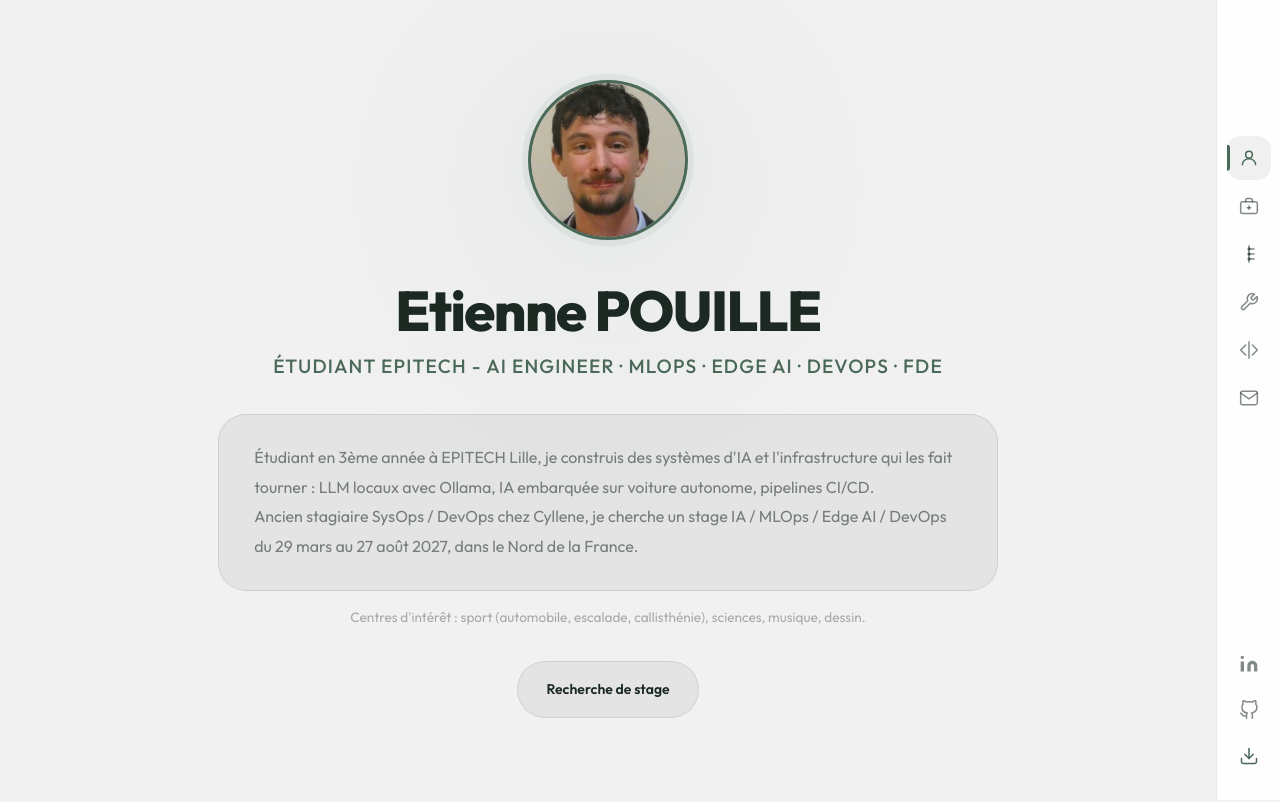
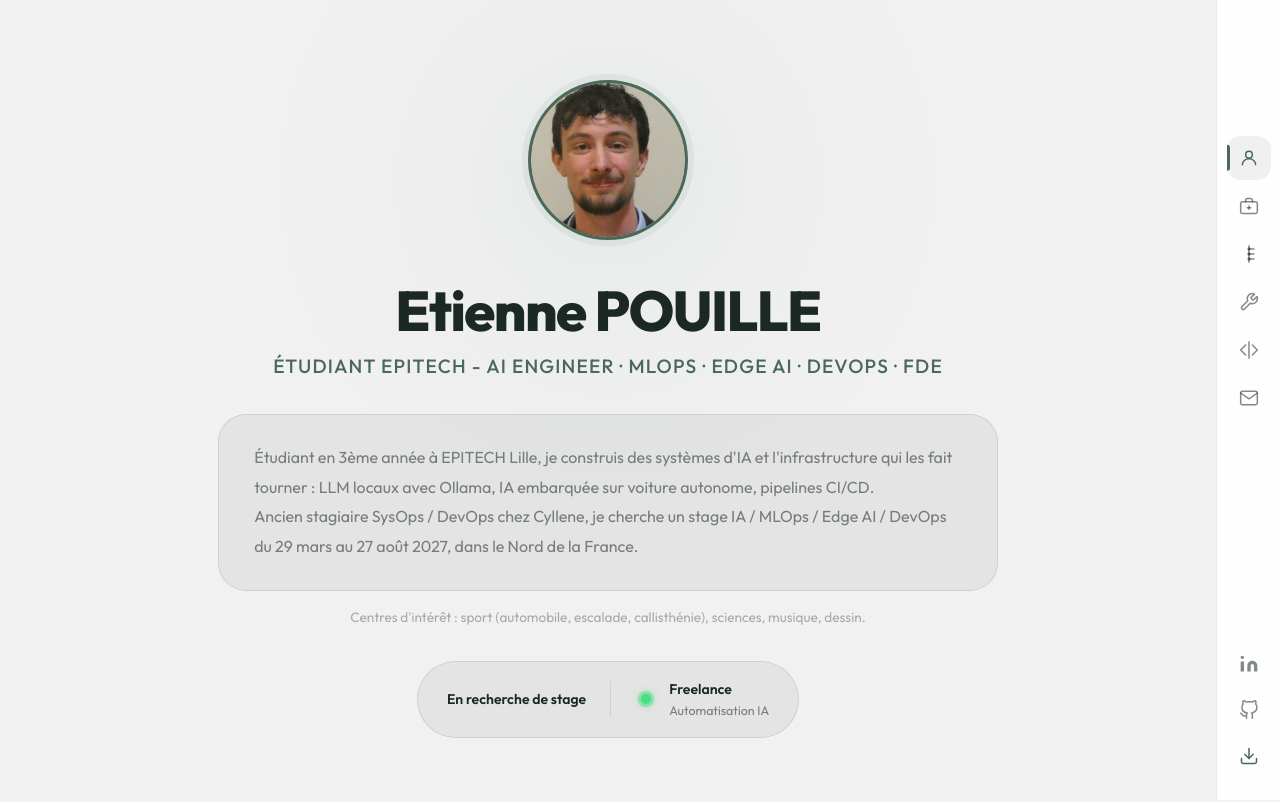
Before and after one commit to EtienneP-26/MonPortfolio, a React (Vite) app: page / in a window 1280 px wide. Shown: the top 802 px of the page. Built offline with nearby package versions, Linux system fonts and the light colour scheme.

Commit message:
feat(hero): restore freelance status (AI automation) next to internship search

```diff
--- a/src/data/portfolio.js
+++ b/src/data/portfolio.js
@@ -71,14 +71,14 @@ Ancien stagiaire SysOps / DevOps chez Cyllene, je cherche un stage IA / MLOps /
   phone: '06.24.37.79.40',
   statuses: [
     {
-      title: 'Recherche de stage',
+      title: 'En recherche de stage',
       href: '#stage',
     },
-    // {
-    //   icon: 'active-dot',
-    //   title: 'Freelance',
-    //   subtitle: 'Je suis ouvert aux missions de développement en Freelance sur mon temps libre.',
-    // },
+    {
+      icon: 'active-dot',
+      title: 'Freelance',
+      subtitle: 'Automatisation IA',
+    },
   ],
 }
 
```
